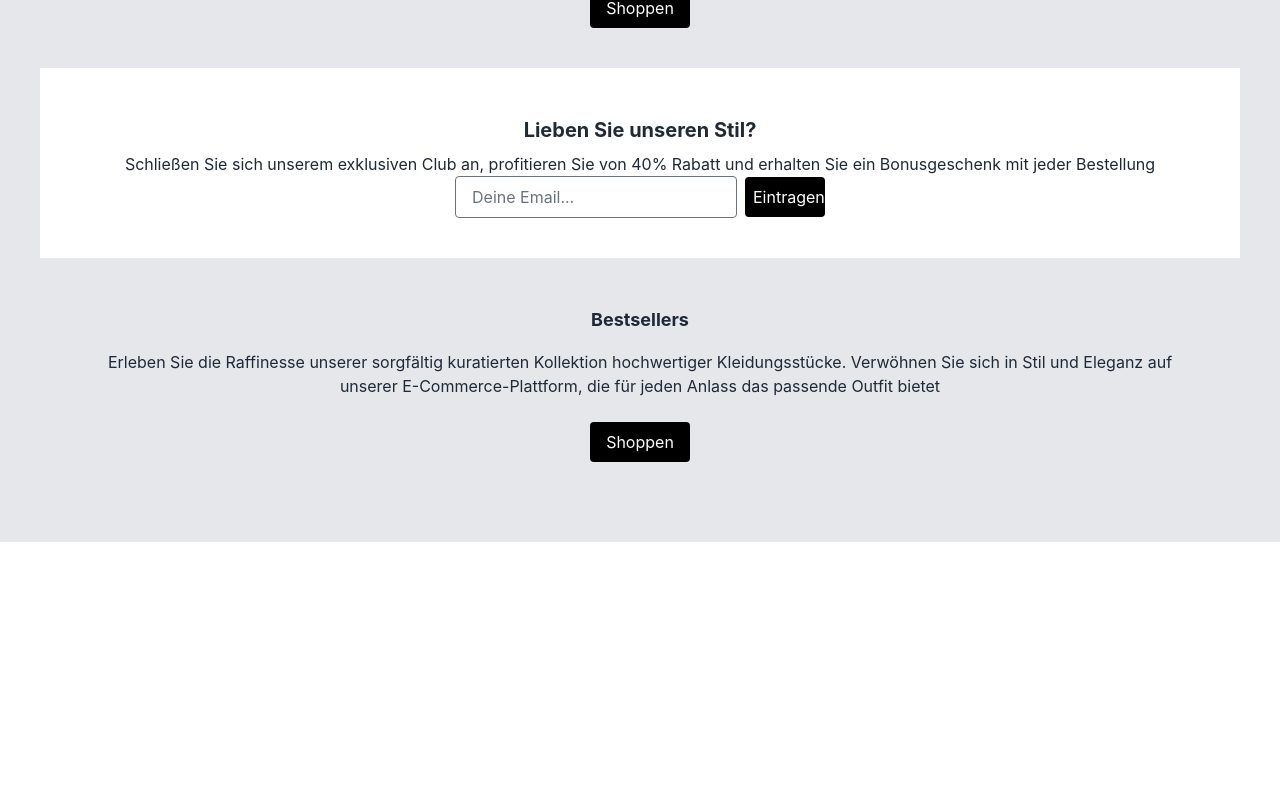
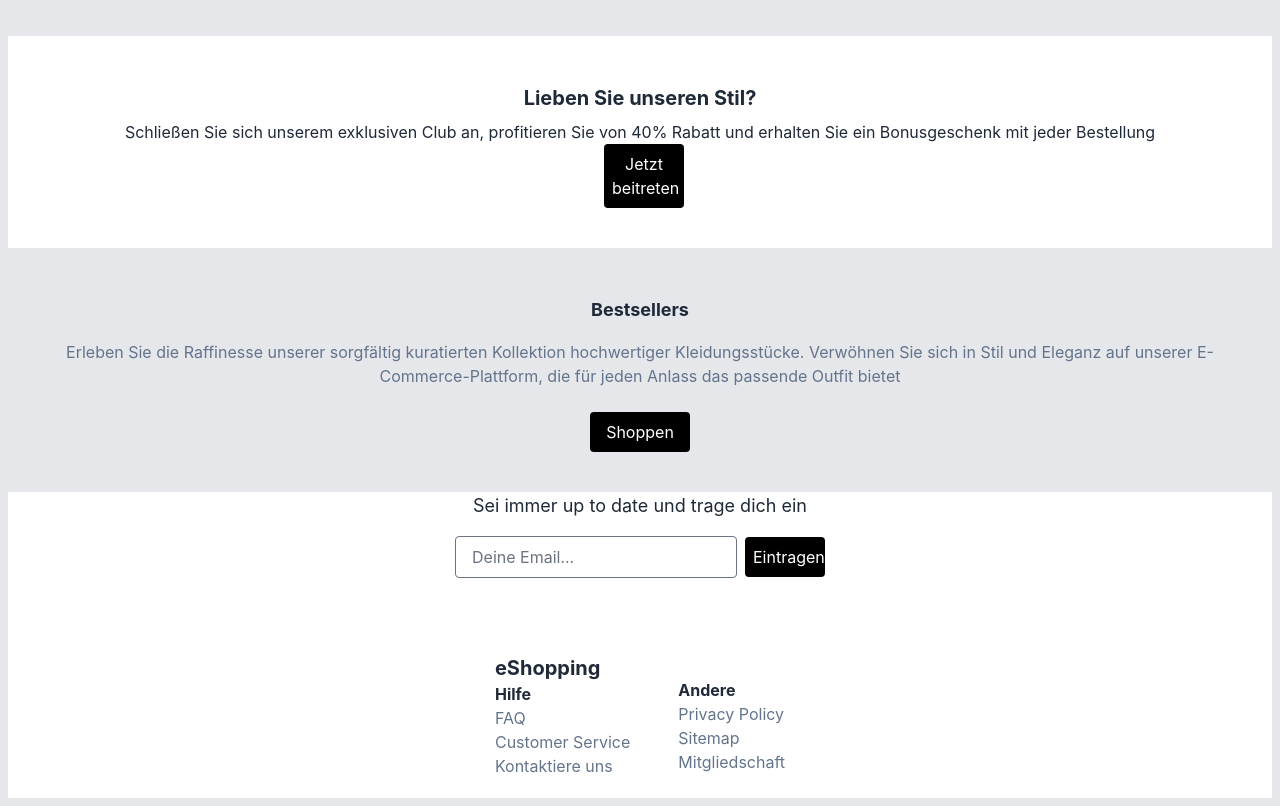
Before and after one commit to Albs1de/eshopping, a React (Create React App) app: page / in a window 1280 px wide. Shown: the part 478-1284 px from the top of the page. Before the commit the page ends 1020 px from the top, so only its background shows below. Built offline with nearby package versions, Linux system fonts and the light colour scheme.

Commit message:
Update footer

```diff
--- a/src/pages/Home.js
+++ b/src/pages/Home.js
@@ -5,7 +5,7 @@ const Homepage = () => {
   const [showShoppingList, setShowShoppingList] = useState(false);
 
   return (
-    <div className="bg-gray-200 p-10 flex flex-col items-center">
+    <div className="bg-gray-200 p-2 flex flex-col items-center">
       <div className="bg-gray-200 p-10 flex flex-col items-center">
         {!showShoppingList && (
           <>
@@ -34,22 +34,17 @@ const Homepage = () => {
           Rabatt und erhalten Sie ein Bonusgeschenk mit jeder Bestellung
         </p>
         <div className="flex items-center justify-center">
-          <input
-            className="rounded px-4 py-2 w-full"
-            type="email"
-            placeholder="Deine Email..."
-          ></input>
           <button
             className="ml-2 px-2 py-2 bg-black text-white rounded w-20"
             type="submit"
           >
-            Eintragen
+            Jetzt beitreten
           </button>
         </div>
       </div>
       <div className="bg-gray-200 p-10 w-full flex flex-col items-center text-center mx-20">
         <h2 className="text-lg my-2 font-bold">Bestsellers</h2>
-        <p className="text-base my-2 ">
+        <p className="text-base my-2 text-slate-500 ">
           Erleben Sie die Raffinesse unserer sorgfältig kuratierten Kollektion
           hochwertiger Kleidungsstücke. Verwöhnen Sie sich in Stil und Eleganz
           auf unserer E-Commerce-Plattform, die für jeden Anlass das passende
@@ -62,6 +57,39 @@ const Homepage = () => {
           Shoppen
         </button>
       </div>
+      <div className="bg-white w-full flex flex-col items-center">
+        <p className="text-lg">Sei immer up to date und trage dich ein</p>
+        <div className="flex flex-row my-4 items-center">
+          <input
+            className="rounded px-4 py-2 "
+            type="email"
+            placeholder="Deine Email..."
+          ></input>
+          <button
+            className="ml-2 px-2 py-2 bg-black text-white rounded w-20"
+            type="submit"
+          >
+            Eintragen
+          </button>
+        </div>
+
+        <div className="flex flex-row  ">
+          <div className="ml-2 py-5">
+            {" "}
+            <h1 className="font-bold mt-10 text-xl">eShopping</h1>
+            <h1 className="font-bold">Hilfe</h1>
+            <p className="text-slate-500">FAQ</p>
+            <p className="text-slate-500">Customer Service</p>
+            <p className="text-slate-500">Kontaktiere uns</p>
+          </div>
+          <div className="ml-10 px-2 py-5 mt-16">
+            <h1 className="font-bold">Andere</h1>
+            <p className="text-slate-500">Privacy Policy</p>
+            <p className="text-slate-500">Sitemap</p>
+            <p className="text-slate-500">Mitgliedschaft</p>
+          </div>
+        </div>
+      </div>
     </div>
   );
 };
```
